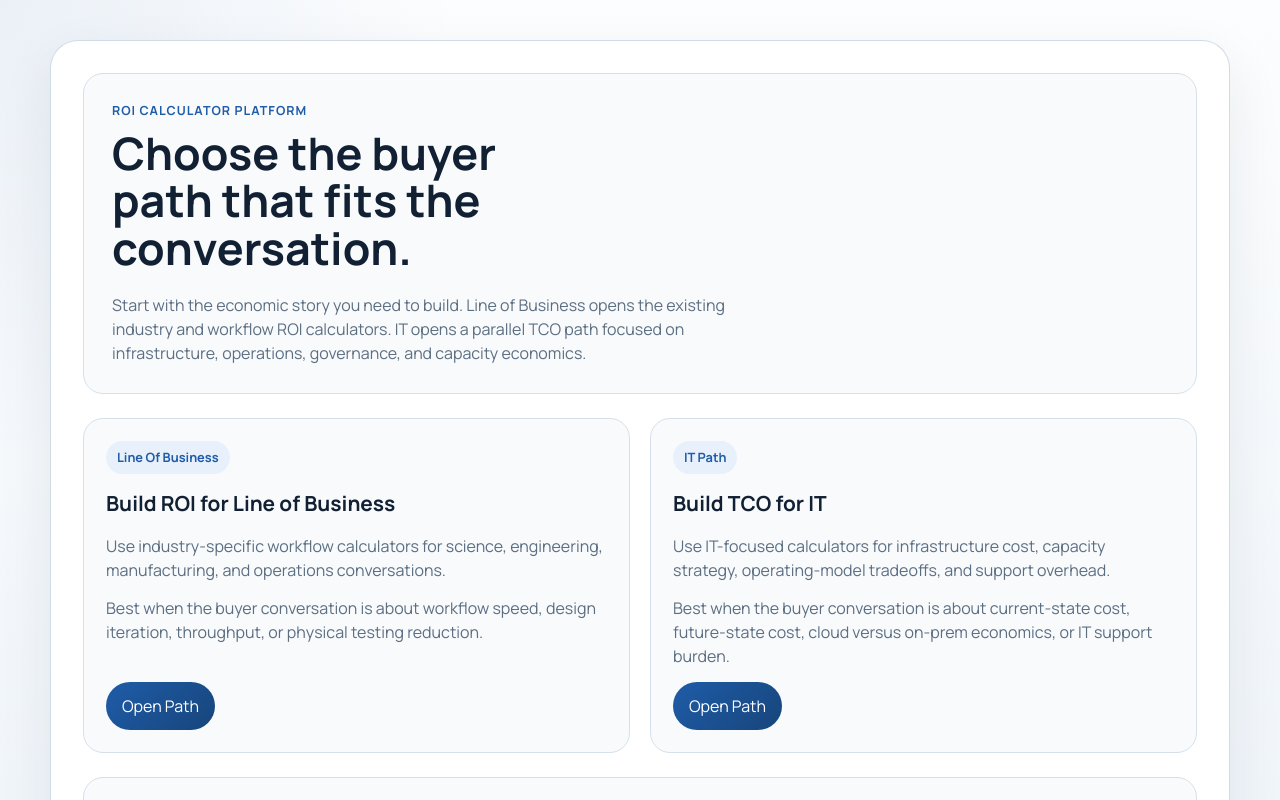
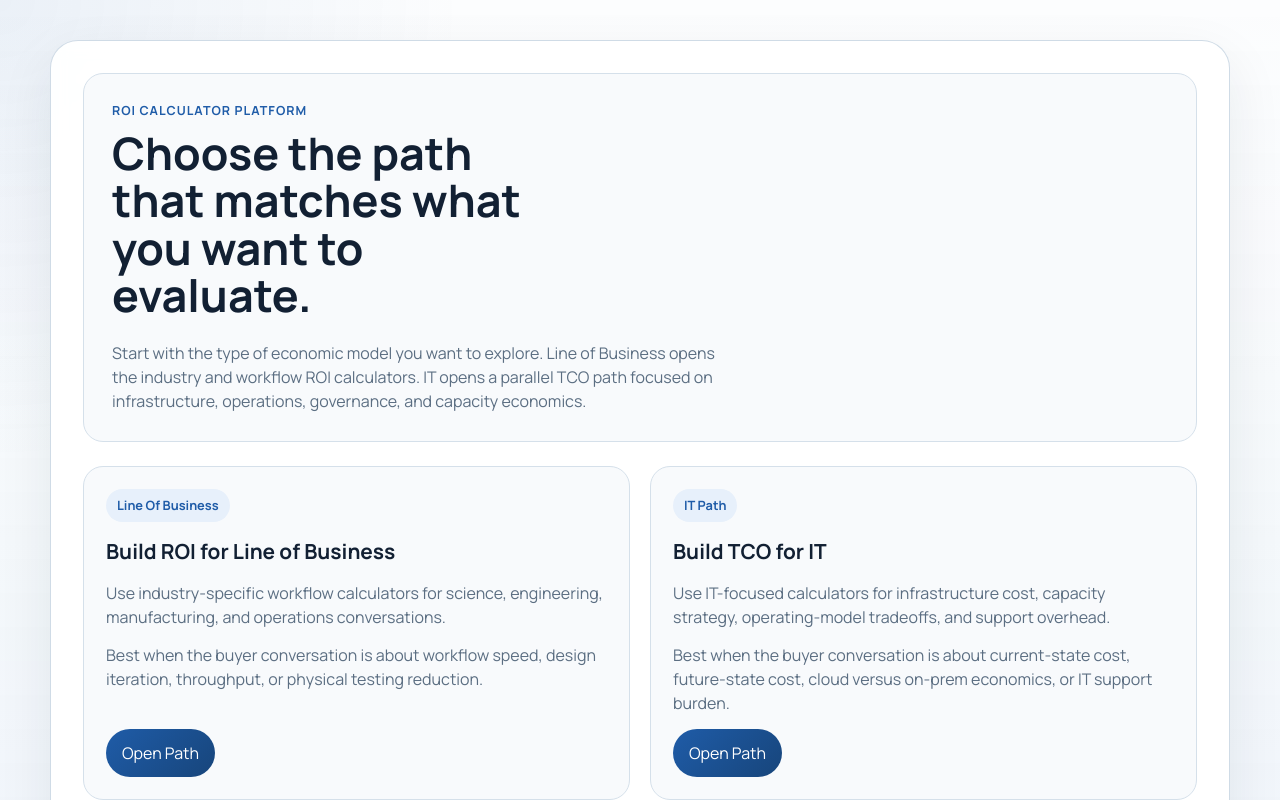
Before and after one commit to mwhittenburg/rescale-roi-app, a React (Vite) app: page / in a window 1280 px wide. Shown: the top 800 px of the page. Built offline with nearby package versions, Linux system fonts and the light colour scheme.

Commit message:
Refine homepage path copy

```diff
--- a/src/pages/HomePage.jsx
+++ b/src/pages/HomePage.jsx
@@ -12,12 +12,12 @@ export function HomePage({ onNavigate }) {
       <section className="panel buyer-path-hero">
         <div className="buyer-path-copy">
           <p className="section-kicker">ROI Calculator Platform</p>
-          <h1>Choose the buyer path that fits the conversation.</h1>
+          <h1>Choose the path that matches what you want to evaluate.</h1>
           <p className="hero-text">
-            Start with the economic story you need to build. Line of Business
-            opens the existing industry and workflow ROI calculators. IT opens a
-            parallel TCO path focused on infrastructure, operations, governance,
-            and capacity economics.
+            Start with the type of economic model you want to explore. Line of
+            Business opens the industry and workflow ROI calculators. IT opens
+            a parallel TCO path focused on infrastructure, operations,
+            governance, and capacity economics.
           </p>
         </div>
       </section>
```
